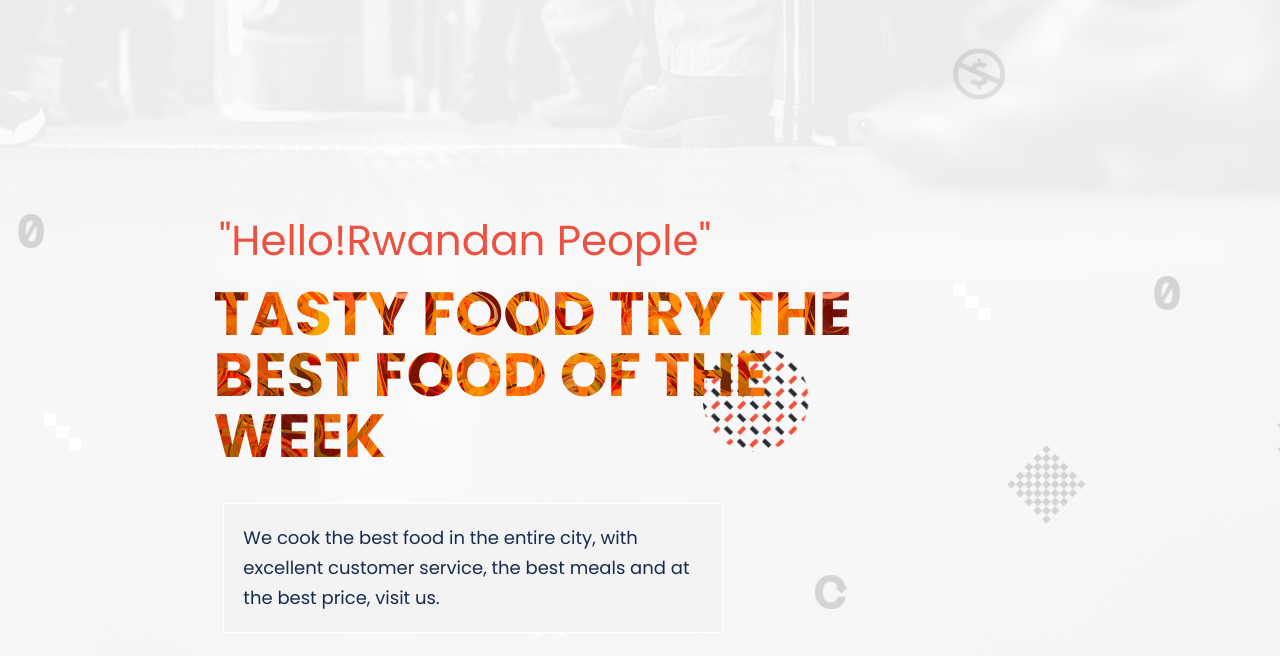
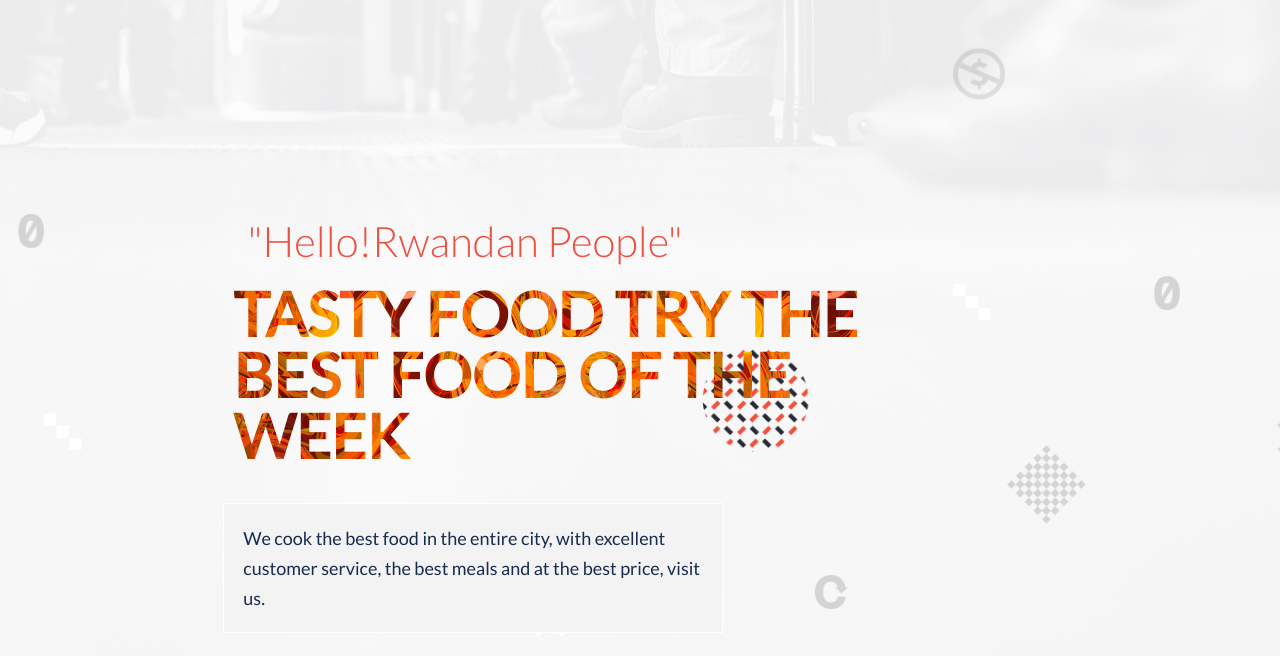
Before and after one commit to omarbabou/taste-food-capstone, a website: page index.html in a window 1280 px wide. Shown: the part 132-788 px from the top of the page. Drawn offline with Linux system fonts and the light colour scheme.

Commit message:
Chnage the fonf family of the home and about pages

```diff
--- a/css/about.css
+++ b/css/about.css
@@ -1,3 +1,8 @@
+@font-face {
+  font-family: 'cocogoose';
+  src: url('fonts/Cocogoose.otf');
+}
+
 html {
   box-sizing: border-box;
 }
@@ -11,7 +16,7 @@ html {
 body {
   margin: 0;
   padding: 0;
-  font-family: 'Poppins', sans-serif;
+  font-family: 'Lato', sans-serif;
   font-size: 16px;
   font-weight: 400;
   line-height: 24px;
@@ -335,7 +340,7 @@ footer {
   margin: 0 auto;
   font-size: 36px;
   text-transform: uppercase;
-  font-family: 'Montserrat', sans-serif;
+  font-family: 'cocogoose', sans-serif;
   margin-bottom: 1rem;
   line-height: 52px;
   margin-left: 6px;
@@ -542,7 +547,7 @@ footer p {
     margin-top: -16px;
   }
 
- /*****************Container********************/
+  /*****************Container********************/
 
   .main {
     display: flex;
@@ -586,7 +591,7 @@ footer p {
     margin: 0 auto;
     font-size: 42px;
     text-transform: uppercase;
-    font-family: 'Montserrat', sans-serif;
+    font-family: 'cocogoose', sans-serif;
     margin-bottom: 1rem;
     padding-right: 5rem;
     padding-left: 11rem;
@@ -763,7 +768,7 @@ footer p {
   margin: 0 auto;
   font-size: 42px;
   text-transform: uppercase;
-  font-family: 'Montserrat', sans-serif;
+  font-family: 'cocogoose', sans-serif;
   margin-bottom: 1rem;
 }
 
@@ -813,7 +818,7 @@ footer p {
 
 .cnt-2 p {
   max-width: 95%;
-  font-size: 12px;
+  font-size: 13px;
   color: #272a31;
   font-weight: 100;
 }
--- a/css/desktop.css
+++ b/css/desktop.css
@@ -169,6 +169,7 @@
     width: 850px;
     line-height: 61px;
     font-size: 61px;
+    padding-left: 9%;
   }
 
   .container .title {
--- a/css/style.css
+++ b/css/style.css
@@ -1,3 +1,8 @@
+@font-face {
+  font-family: 'cocogoose';
+  src: url('fonts/Cocogoose.otf');
+}
+
 html {
   box-sizing: border-box;
 }
@@ -11,7 +16,7 @@ html {
 body {
   margin: 0;
   padding: 0;
-  font-family: 'Poppins', sans-serif;
+  font-family: 'Lato', sans-serif;
   font-size: 16px;
   font-weight: 400;
   line-height: 24px;
@@ -176,7 +181,7 @@ hr {
   font-size: 44px;
   line-height: 52px;
   padding-right: 10%;
-  padding-left: 7%;
+  padding-left: 13%;
   margin-top: -5px;
   width: auto;
   display: flex;
--- a/index.html
+++ b/index.html
@@ -8,7 +8,7 @@
     <link rel="preconnect" href="https://fonts.googleapis.com" />
     <link rel="preconnect" href="https://fonts.gstatic.com" crossorigin />
     <link
-      href="https://fonts.googleapis.com/css2?family=Poppins:wght@400;500;700&display=swap"
+      href="https://fonts.googleapis.com/css2?family=Lato:wght@300;400&display=swap"
       rel="stylesheet"
     />
     <link
```
Also changed, not shown: about.html (+1 -1 lines).
